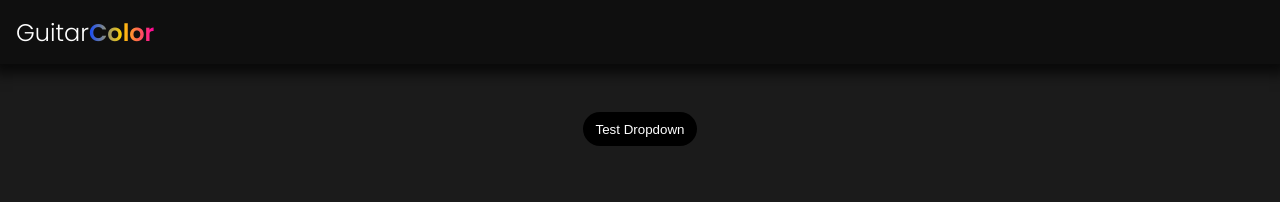
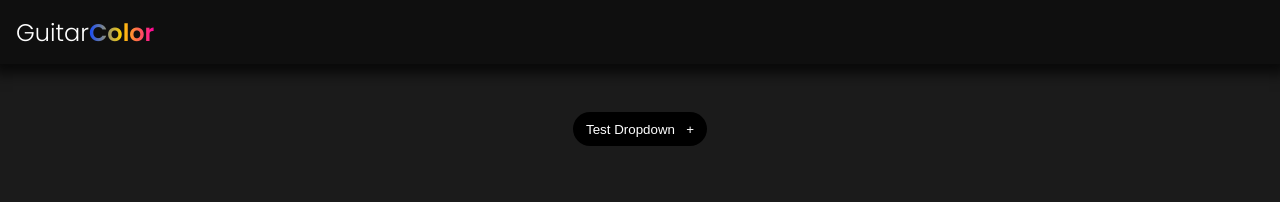
Before and after one commit to casperrr/color-guitar, a Next.js app: page /test in a window 1280 px wide. Shown: the top 202 px of the page. Built offline with nearby package versions, Linux system fonts and the light colour scheme.

Commit message:
added span with + and - (need to make it an icon at some point)

```diff
--- a/components/Inputs/Dropdown2/Dropdown.module.css
+++ b/components/Inputs/Dropdown2/Dropdown.module.css
@@ -10,6 +10,15 @@
     cursor: pointer;
     overflow: hidden;
 }
+
+.DropdownBtn span {
+    /* display:contents; */
+    /* position: relative; */
+    /* width: 1rem; */
+    margin-left: 0.7rem;
+    /* font-size: 20px; */
+}
+
 
 
 .menuHider{
--- a/components/Inputs/Dropdown2/Dropdown2.jsx
+++ b/components/Inputs/Dropdown2/Dropdown2.jsx
@@ -20,7 +20,8 @@ export default function Dropdown(props) {
 
     return(
         <div className={styles.dropdown}>
-            <button className={styles.DropdownBtn} onClick={() => handleClick()}>{props.title}</button>
+            <button className={styles.DropdownBtn} onClick={() => handleClick()}>{props.title}
+            {open ? <span>-</span>: <span>+</span>}</button>
             <Menu/>
         </div>
     )
```
